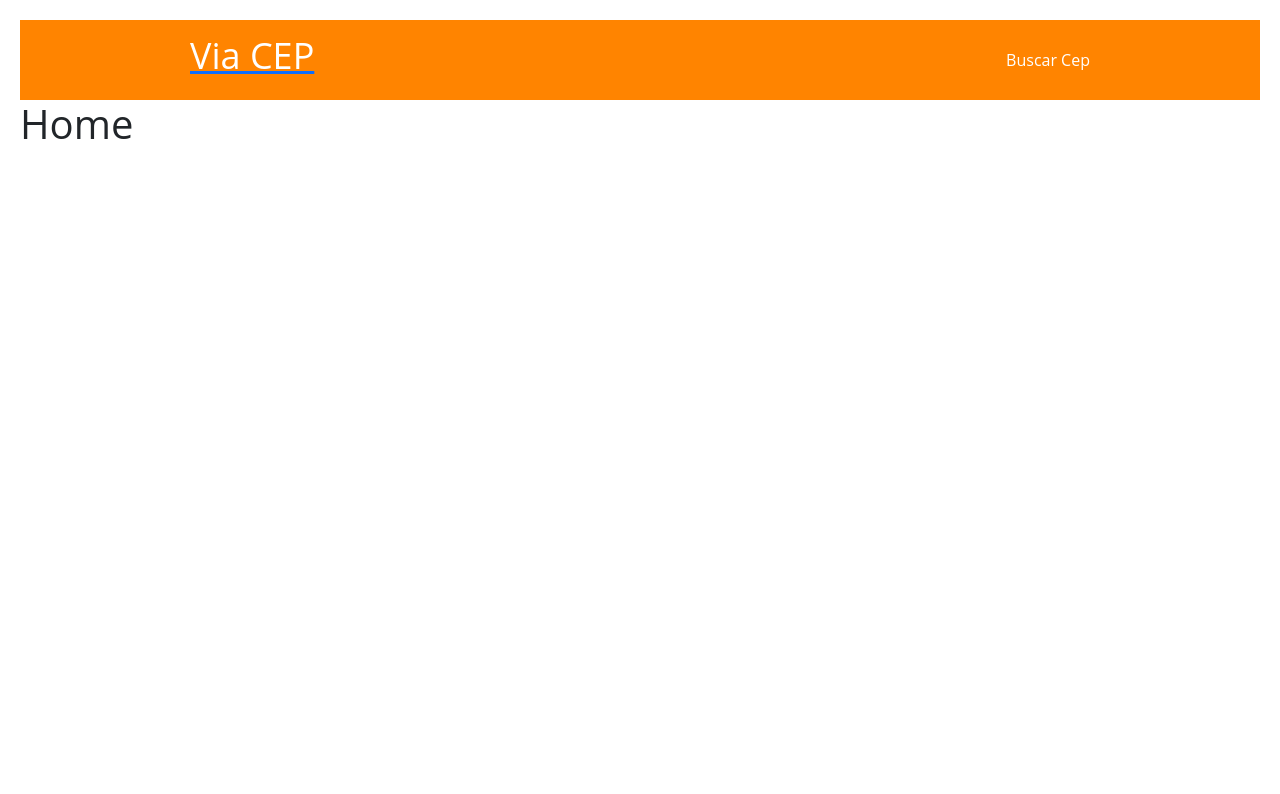
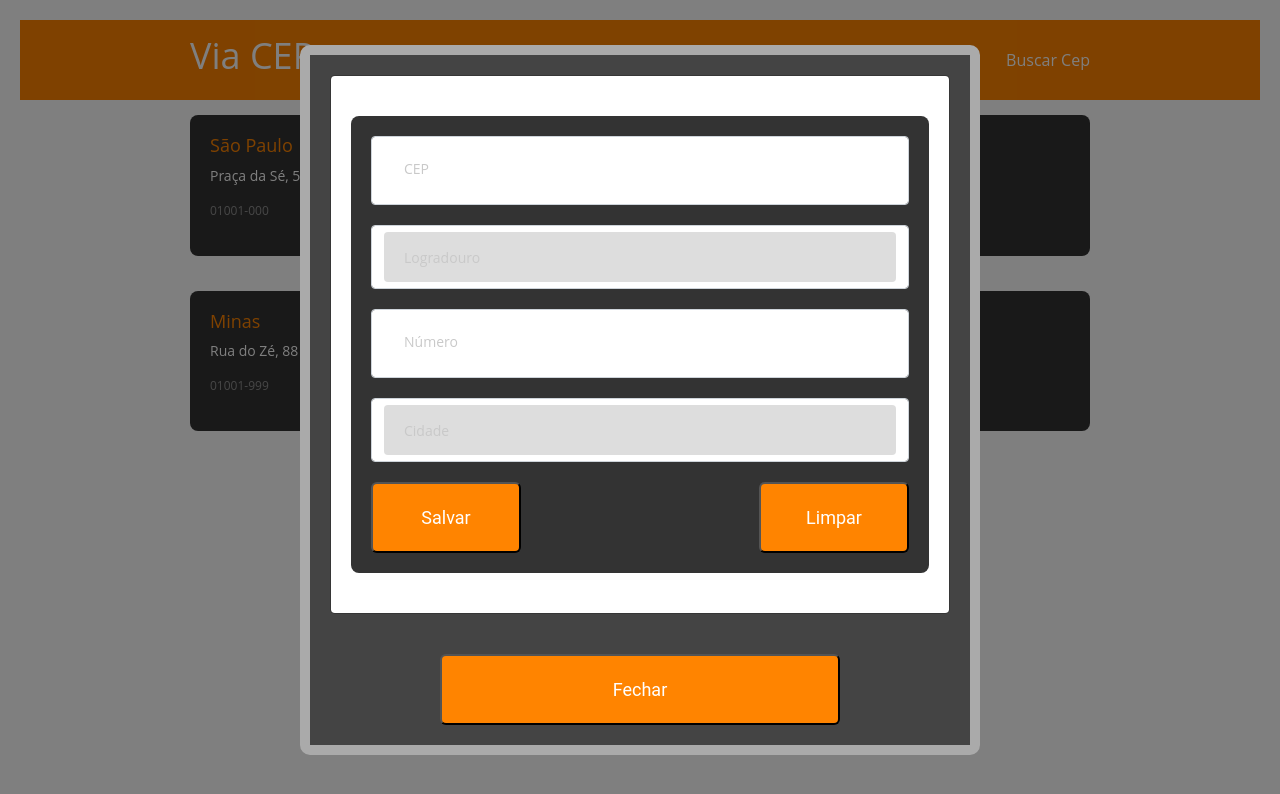
Before and after one commit to Deividwb/ViaCep-ReduxToolKit, a React (Create React App) app: page / in a window 1280 px wide. Shown: the top 794 px of the page. Built offline with nearby package versions, Linux system fonts and the light colour scheme.

Commit message:
Programing Modal

```diff
--- a/package.json
+++ b/package.json
@@ -14,6 +14,7 @@
     "react-redux": "^7.2.6",
     "react-router-dom": "^6.2.2",
     "react-scripts": "5.0.0",
+    "react-toastify": "^8.2.0",
     "web-vitals": "^2.1.4"
   },
   "scripts": {
--- a/src/App.js
+++ b/src/App.js
@@ -1,6 +1,7 @@
 import NavBar from "./components/NavBar";
 import Router from "./Router";
-import "bootstrap/dist/css/bootstrap.css";
+import "bootstrap/dist/css/bootstrap.min.css";
+import "react-toastify/dist/ReactToastify.css";
 
 function App() {
   return (
--- a/src/Router.js
+++ b/src/Router.js
@@ -1,15 +1,18 @@
 import { BrowserRouter, Route, Routes } from "react-router-dom";
-import Home from "./pages/Home";
+import { ToastContainer } from "react-toastify";
+
 import ListCep from "./pages/ListCep";
 
 const Router = () => {
   return (
-    <BrowserRouter>
-      <Routes>
-        <Route path="/" element={<Home />} />
-        <Route path="/cep" element={<ListCep />} />
-      </Routes>
-    </BrowserRouter>
+    <>
+      <ToastContainer />
+      <BrowserRouter>
+        <Routes>
+          <Route path="/" element={<ListCep />} />
+        </Routes>
+      </BrowserRouter>
+    </>
   );
 };
 
--- a/src/components/NavBar/index.js
+++ b/src/components/NavBar/index.js
@@ -1,22 +1,18 @@
 import React, { useState } from "react";
 import "./styles.css";
-import ListCep, { handleBtnOpenClick } from "../../pages/ListCep";
-import { Link } from "react-router-dom";
+import ListCep from "../../pages/ListCep";
 
 const NavBar = () => {
-  const [isContainerOpen, setContainerIsOpen] = useState(false);
 
   function alertOn() {
-    handleBtnOpenClick();
-    // alert("Dentro Nav ");
+
+     alert("Dentro Nav ");
   }
 
   return (
     <header class="nav-container">
       <nav class="nav-main">
-        <a href="/cep">
-          <h1> Via CEP</h1>
-        </a>
+        <h1> Via CEP</h1>
 
         <div class="contact-link">
           <a onClick={alertOn}>Buscar Cep</a>
--- a/src/pages/Home/index.js
+++ /dev/null
@@ -1,8 +0,0 @@
-const Home = () => {
-    return (
-      <h1>Home</h1>
-    )
-
-  };
-
-  export default Home;
--- a/src/pages/ListCep/index.js
+++ b/src/pages/ListCep/index.js
@@ -3,14 +3,17 @@ import "./styles.css";
 import { cepMock } from "../../Mock";
 import { useState } from "react";
 import ModalCep from "../ModalCep";
-import NavBar from "../../components/NavBar";
 
-const ListCep = () => {
-  const [isContainerOpen, setContainerIsOpen] = useState(false);
+const ListCep = (props) => {
+  const [isContainerOpen, setContainerIsOpen] = useState(true);
 
   function handleBtnCloseClick() {
-    setContainerIsOpen(false);
+    setContainerIsOpen(true);
   }
+
+  const handleBtnOpenClick = () => {
+    alert("Dentro ListCep");
+  };
 
   return (
     <>
@@ -28,8 +31,4 @@ const ListCep = () => {
   );
 };
 
-export const handleBtnOpenClick = () => {
-  alert("Ok;)");
-};
-
 export default ListCep;
--- a/src/pages/ModalCep/index.js
+++ b/src/pages/ModalCep/index.js
@@ -1,21 +1,37 @@
 import "./styles.css";
-import React from "react";
+import React, { useState } from "react";
+import { toast } from "react-toastify";
+import { useSelector } from "react-redux";
 
 // const inputCep = document.forms.newAddress.cep;
 // console.log("inputCep", inputCep);
 
 export default function ModalCep({ isActive }) {
+  const [cep, setCep] = useState("");
+  const [street, setStreet] = useState("");
+  const [number, setNumber] = useState("");
+  const [city, setCity] = useState("");
+
+  const handleSubmit = (e) => {
+    e.preventDefault();
+
+    if (!cep || !street || !number || !city) {
+      return toast.warning("Por favor, preencha todos os campos!!");
+      console.log(cep, number)
+    }
+  };
+
   return (
     <section
       id="modal-contact"
       class={`modal-container ${isActive === true ? "active" : ""}`}
     >
       <div class="modal-box">
-        <div class="modal-content">
+        <div className="modal-content">
           <section id="form-section" class="form-container">
-            <div class="card-form">
-              <form name="newAddress">
-                <div class="form-control">
+            <div className="card-form">
+              <form onSubmit={handleSubmit} name="newAddress">
+                <div className="form-control">
                   <label for="cep">CEP:</label>
                   <input
                     name="cep"
@@ -23,6 +39,8 @@ export default function ModalCep({ isActive }) {
                     class="form-input"
                     type="text"
                     placeholder="CEP"
+                    value={cep}
+                    onChange={(e) => setCep(e.target.value)}
                   />
                   <div class="error-message" data-error="cep"></div>
                 </div>
@@ -34,6 +52,8 @@ export default function ModalCep({ isActive }) {
                     class="form-input"
                     type="text"
                     placeholder="Logradouro"
+                    value={street}
+                    onChange={(e) => setStreet(e.target.value)}
                     disabled
                   />
                 </div>
@@ -45,6 +65,8 @@ export default function ModalCep({ isActive }) {
                     class="form-input"
                     type="text"
                     placeholder="Número"
+                    value={number}
+                    onChange={(e) => setNumber(e.target.value)}
                   />
                   <div class="error-message" data-error="number"></div>
                 </div>
@@ -56,6 +78,8 @@ export default function ModalCep({ isActive }) {
                     class="form-input"
                     type="text"
                     placeholder="Cidade"
+                    value={city}
+                    onChange={(e) => setCity(e.target.value)}
                     disabled
                   />
                 </div>
```
Also changed, not shown: 1 other file (tests, documents, lock files or other folders).
